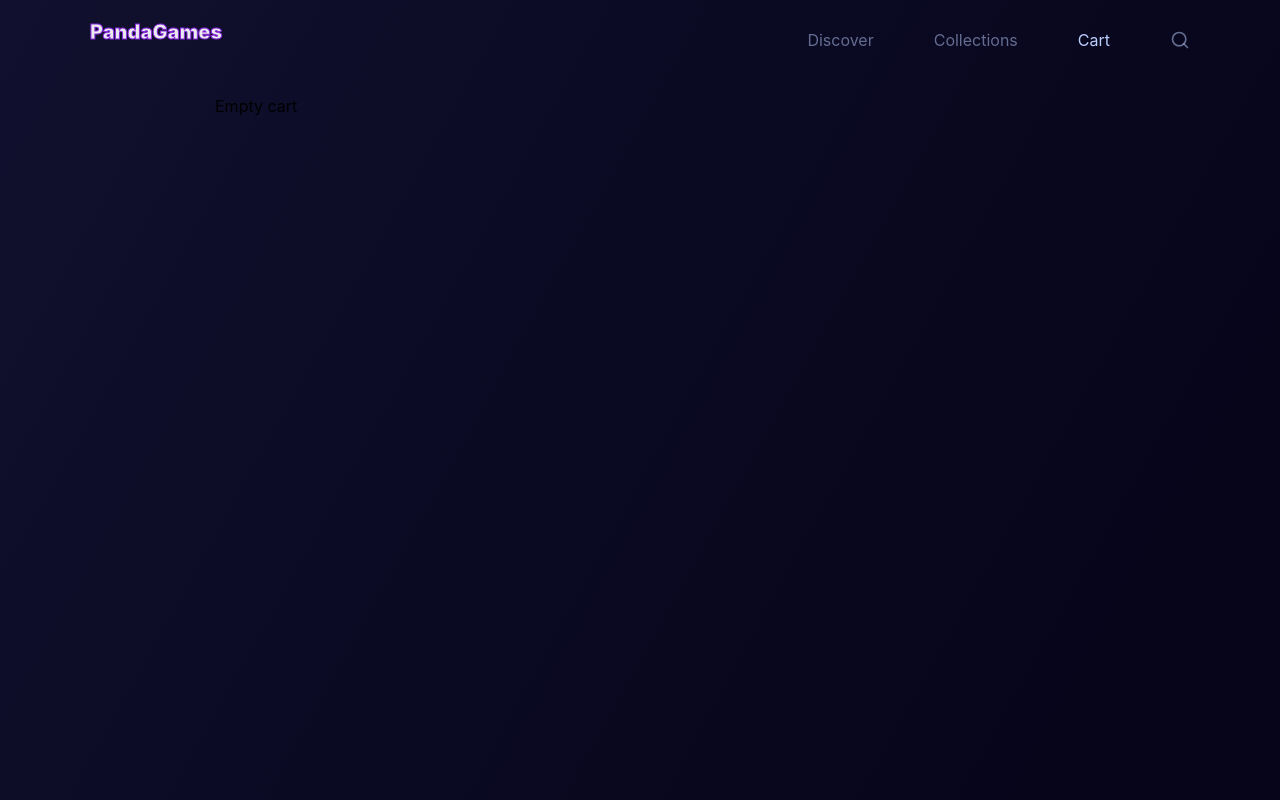
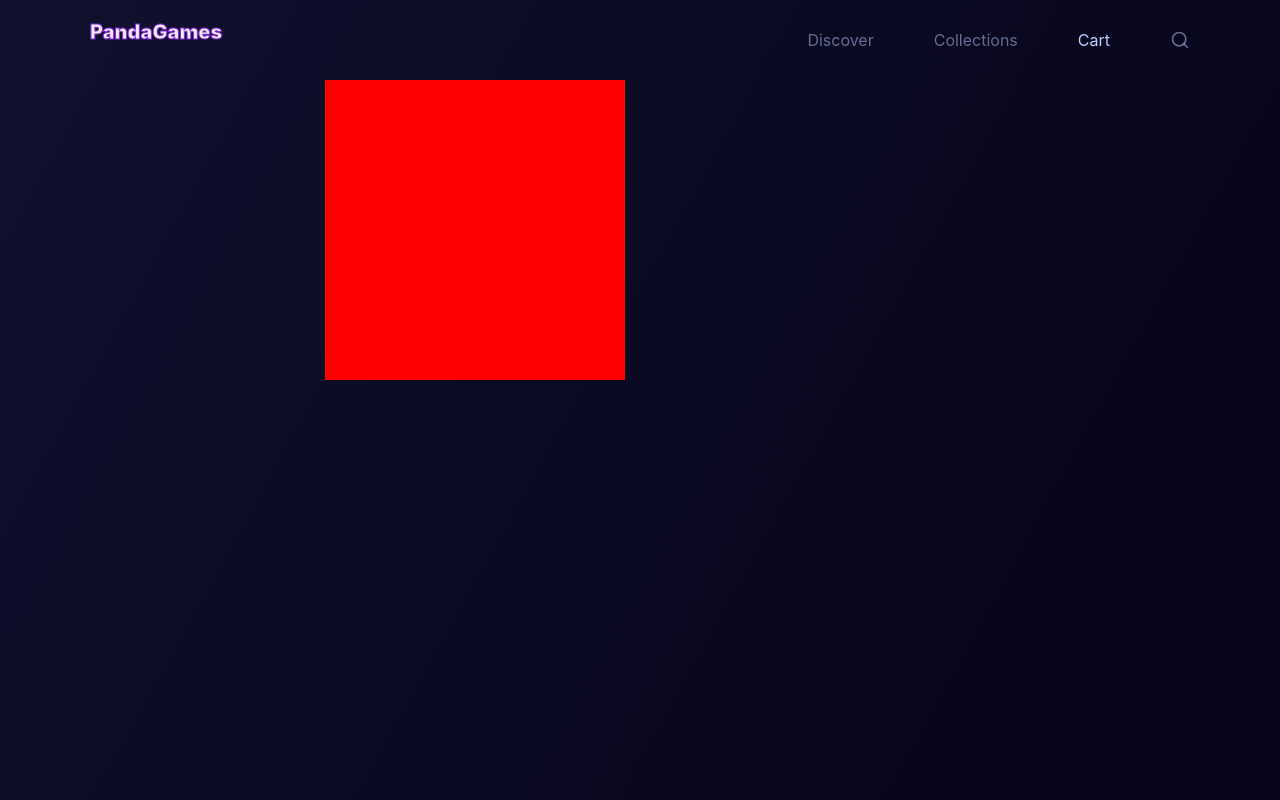
Before and after one commit to Ahumareze/pandagames, a React (Create React App) app: page /cart in a window 1280 px wide. Built offline with nearby package versions, Linux system fonts and the light colour scheme.

Commit message:
added error component

```diff
--- a/src/components/error/Error.tsx
+++ b/src/components/error/Error.tsx
@@ -5,6 +5,9 @@ import { ErrorProps } from '../../types';
 
 //styles
 import classes from './error.module.css';
+
+//image
+import amongus from '../../assets/images/amongus.png'
 
 const Error:FC<ErrorProps> = ({details}):JSX.Element => {
     return (
--- a/src/components/error/error.module.css
+++ b/src/components/error/error.module.css
@@ -0,0 +1,7 @@
+.container{
+    height: 300px;
+    width: 300px;
+    margin-right: auto;
+    margin-left: auto;
+    background-color: red;
+}
--- a/src/pages/cart/Cart.tsx
+++ b/src/pages/cart/Cart.tsx
@@ -7,7 +7,7 @@ import classes from './cart.module.css';
 import { cart } from '../../utilities/links';
 
 //components
-import { Background, Header, PurchaseSummary } from '../../components';
+import { Background, Header, PurchaseSummary, Error } from '../../components';
 import { Item } from './components';
 import { useNavigate } from 'react-router-dom';
 import { useDispatch, useSelector } from 'react-redux';
@@ -48,7 +48,7 @@ function Cart() {
                                 image={i.images[0]}
                                 id={i.id}
                                 onDelete={() =>dispatch(removeItem(idx))}
-                                key={i._id}
+                                key={i.idx}
                             />
                         ))}
                     </div>
@@ -61,7 +61,7 @@ function Cart() {
     }else{
         container = (
             <section className={classes.section}>
-                <p>Empty cart</p>
+                <Error details={'Empty Cart'} />
             </section>
         )
     }
```
